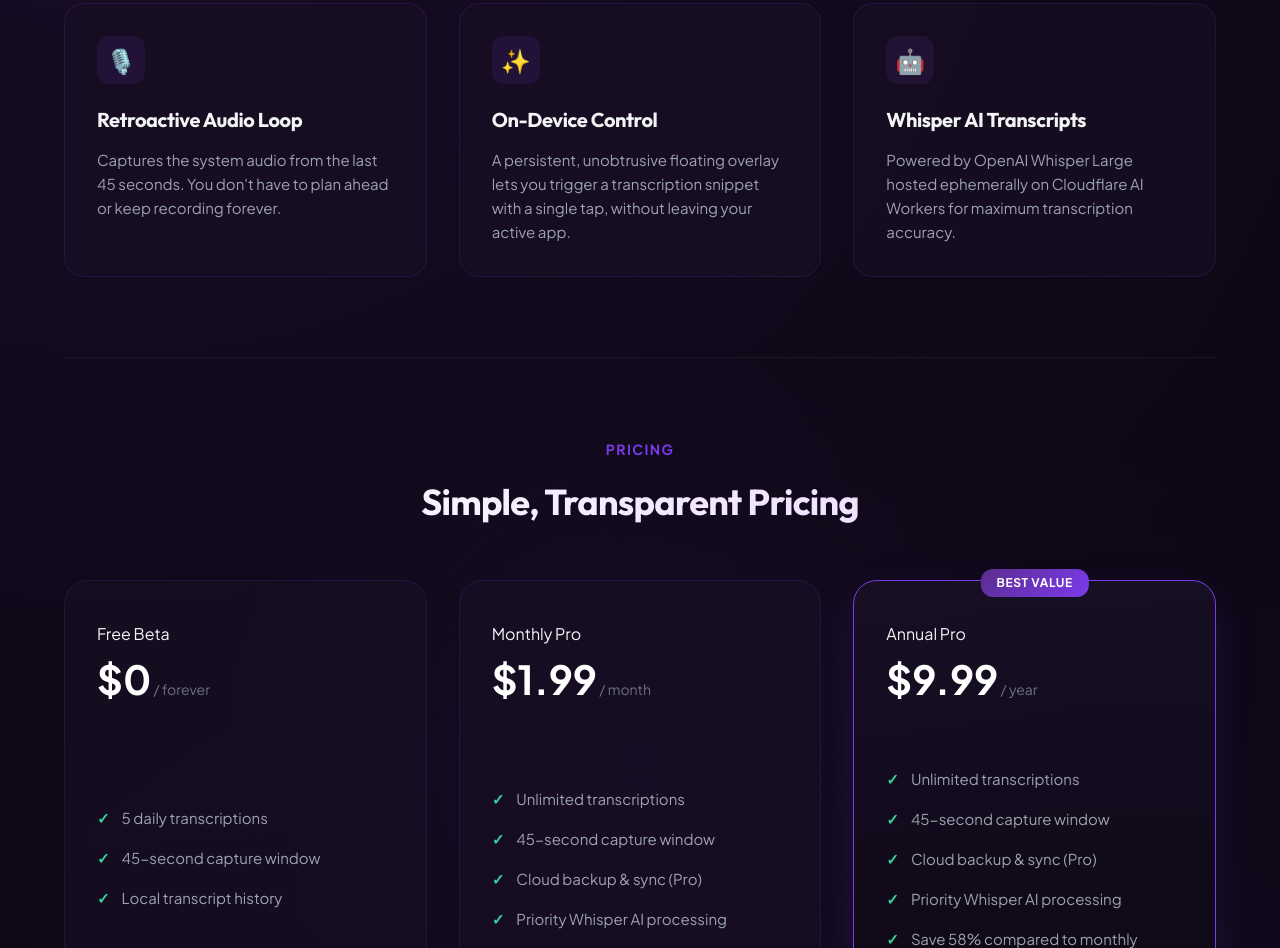
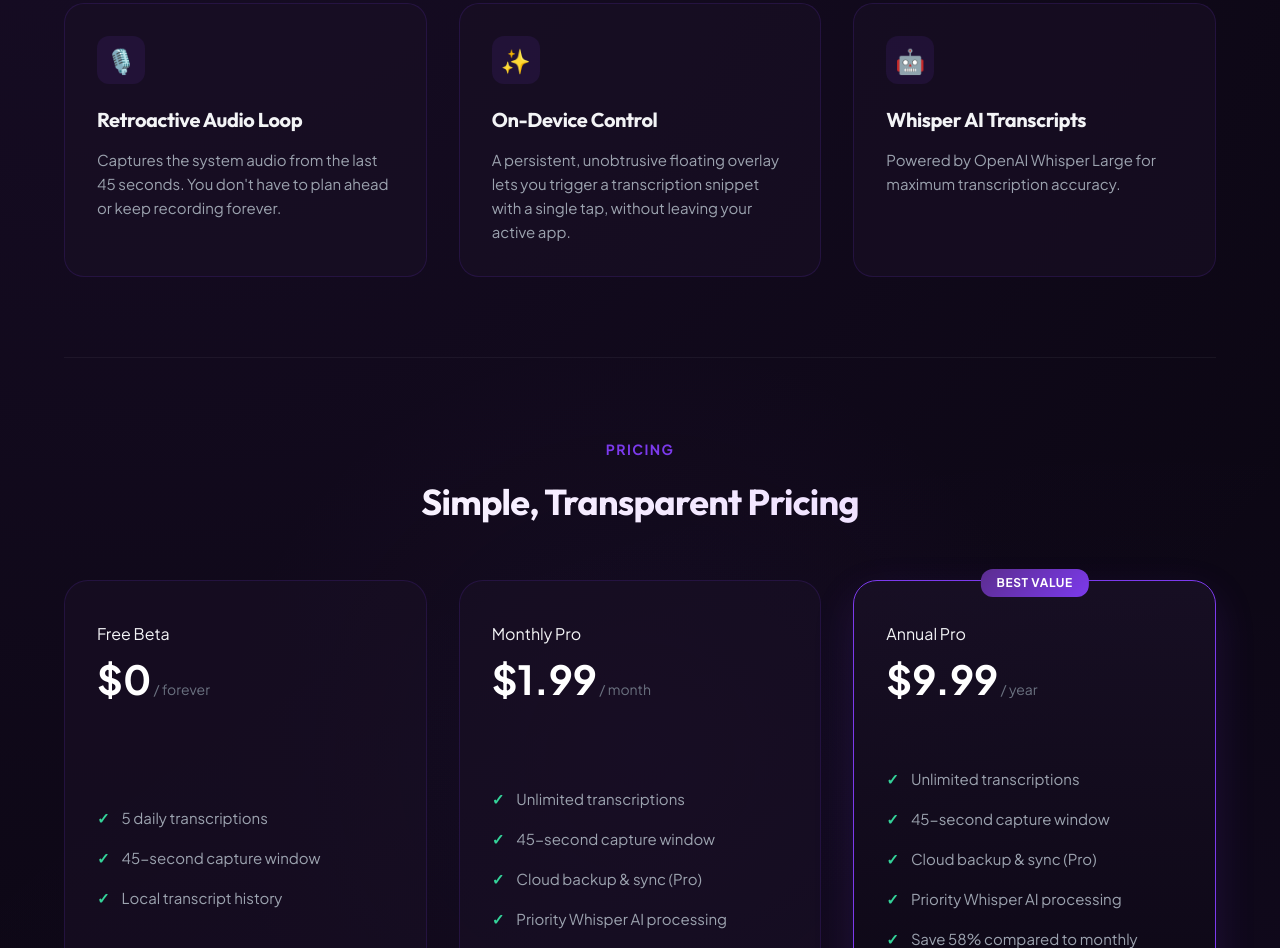
Before and after one commit to lusa8o8/clipscribe, a plain HTML site: page website/index.html in a window 1280 px wide. Shown: the part 1129-2077 px from the top of the page. Drawn offline with Linux system fonts and the light colour scheme.

Commit message:
copy: simplify Whisper AI description

```diff
--- a/website/index.html
+++ b/website/index.html
@@ -891,7 +891,7 @@
                 <div class="feature-card">
                     <div class="feature-icon">🤖</div>
                     <h3 class="feature-title">Whisper AI Transcripts</h3>
-                    <p class="feature-desc">Powered by OpenAI Whisper Large hosted ephemerally on Cloudflare AI Workers for maximum transcription accuracy.</p>
+                    <p class="feature-desc">Powered by OpenAI Whisper Large for maximum transcription accuracy.</p>
                 </div>
             </div>
         </section>
```
